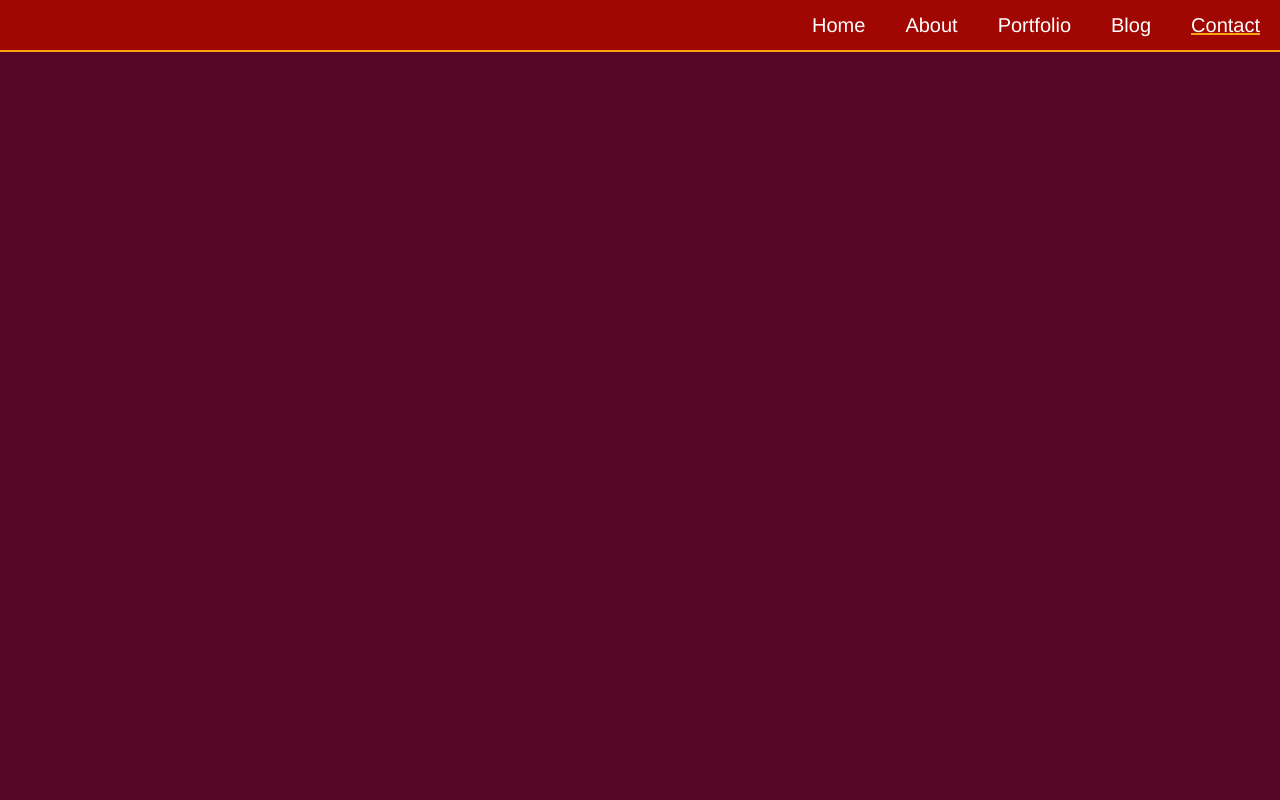
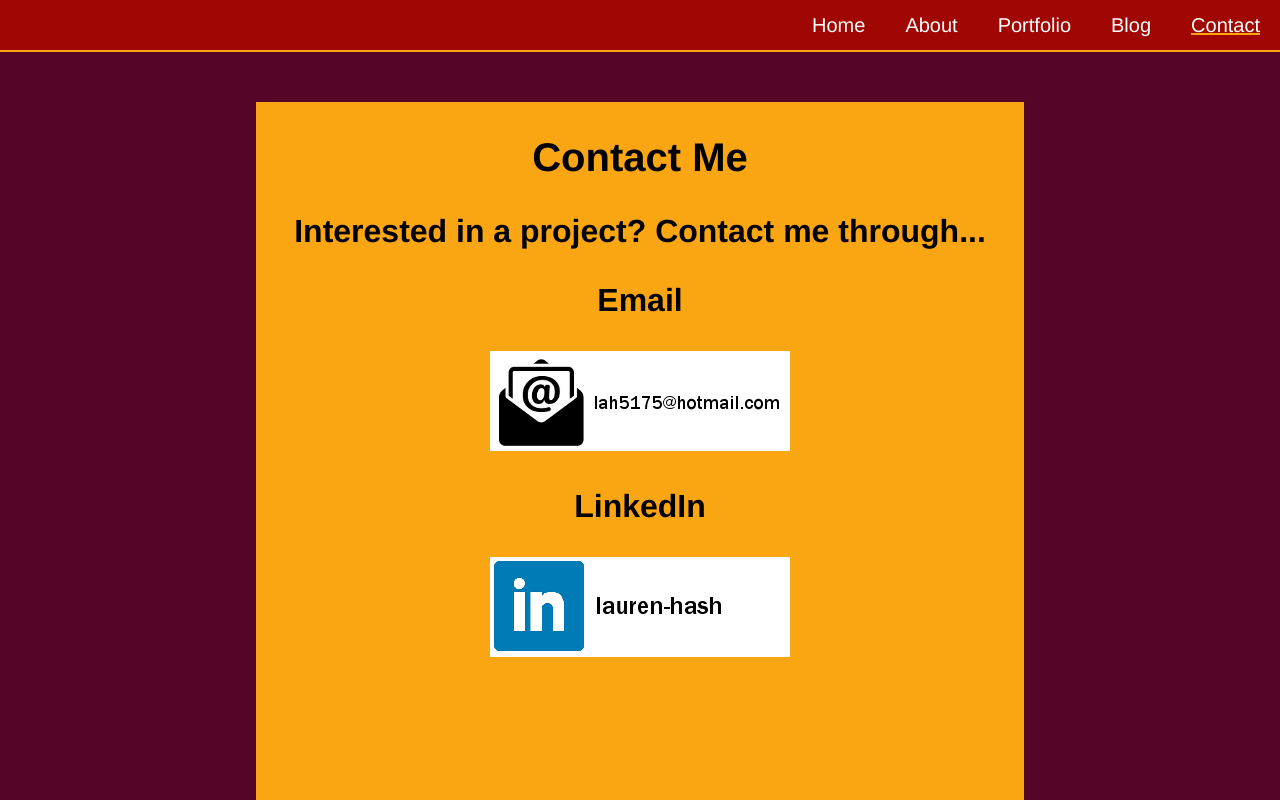
Before and after one commit to lah5175/portfolio, a React (Create React App) app: page /contact in a window 1280 px wide. Shown: the top 800 px of the page. Built offline with nearby package versions, Linux system fonts and the light colour scheme.

Commit message:
Feat: Contact page

```diff
--- a/src/App.css
+++ b/src/App.css
@@ -10,6 +10,10 @@ h1 {
 
 h2 {
   font-size: 40px;
+}
+
+h3 {
+  font-size: 32px;
 }
 
 html {
@@ -207,3 +211,11 @@ html {
 .shady-duck-flip img, .shady-duck-flip div {
   margin: 0px;
 }
+
+#contact-container {
+  background-color: #FAA613;
+  margin-top: 50px;
+  width: 60%;
+  height: 1000px;
+  text-align: center;
+}
--- a/src/App.js
+++ b/src/App.js
@@ -4,6 +4,7 @@ import './App.css';
 import Navbar from './components/Navbar';
 import Home from './components/Home';
 import About from './components/About';
+import Contact from './components/Contact';
 
 function App() {
   return (
@@ -11,6 +12,7 @@ function App() {
       <Navbar />
       <Route exact path="/" component={Home} />
       <Route path="/about" component={About} />
+      <Route path="/contact" component={Contact} />
     </div>
   );
 }
--- /dev/null
+++ b/src/components/Contact.js
@@ -0,0 +1,21 @@
+import React from 'react';
+
+const Contact = props => {
+  return (
+    <div id="contact-container">
+      <h2>Contact Me</h2>
+      <h3>Interested in a project? Contact me through...</h3>
+
+      <h3>Email</h3>
+      <a href="mailto:lah5175@hotmail.com">
+        <img src="/emailIcon.png" />
+      </a>
+      <h3>LinkedIn</h3>
+      <a href="https://www.linkedin.com/in/lauren-hash/">
+        <img src="/linkedinIcon.png" />
+      </a>
+    </div>
+  )
+}
+
+export default Contact;
```
Also changed, not shown: public/emailIcon.png (added), public/linkedinIcon.png (added).
